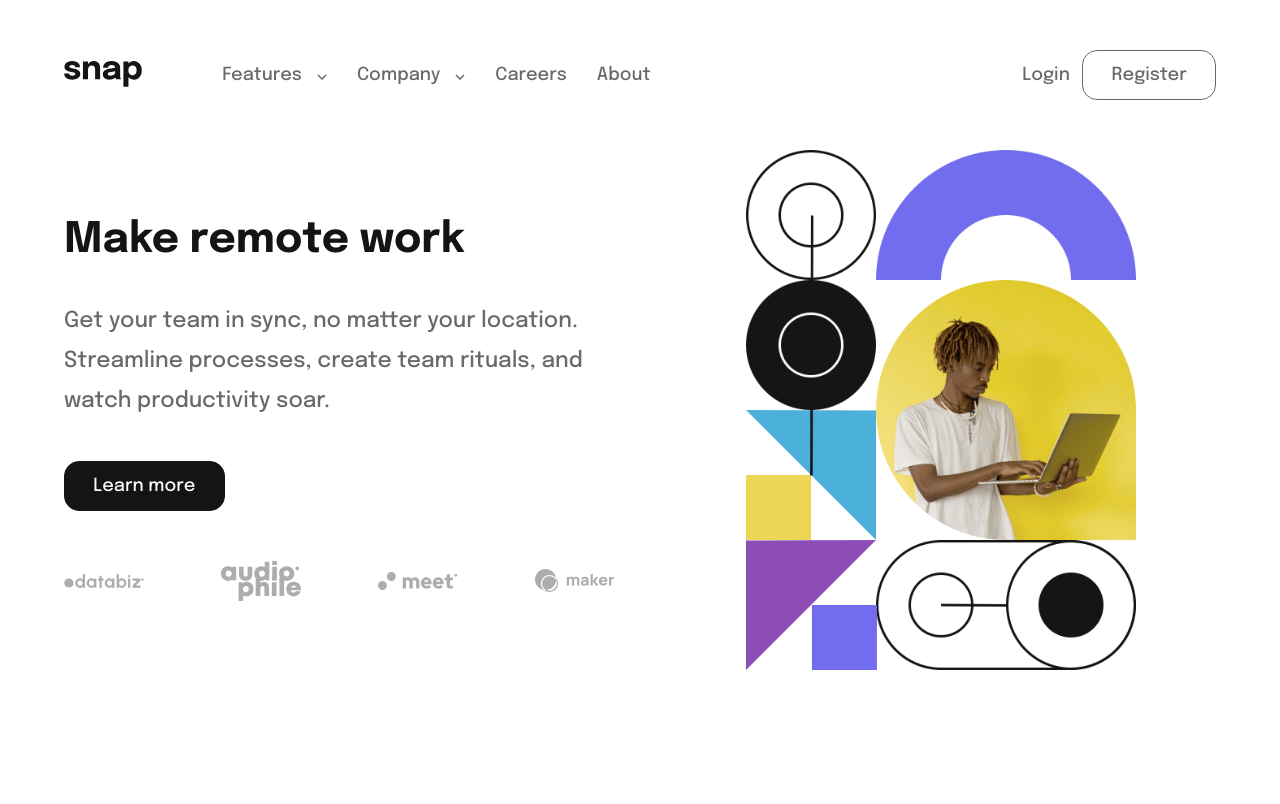
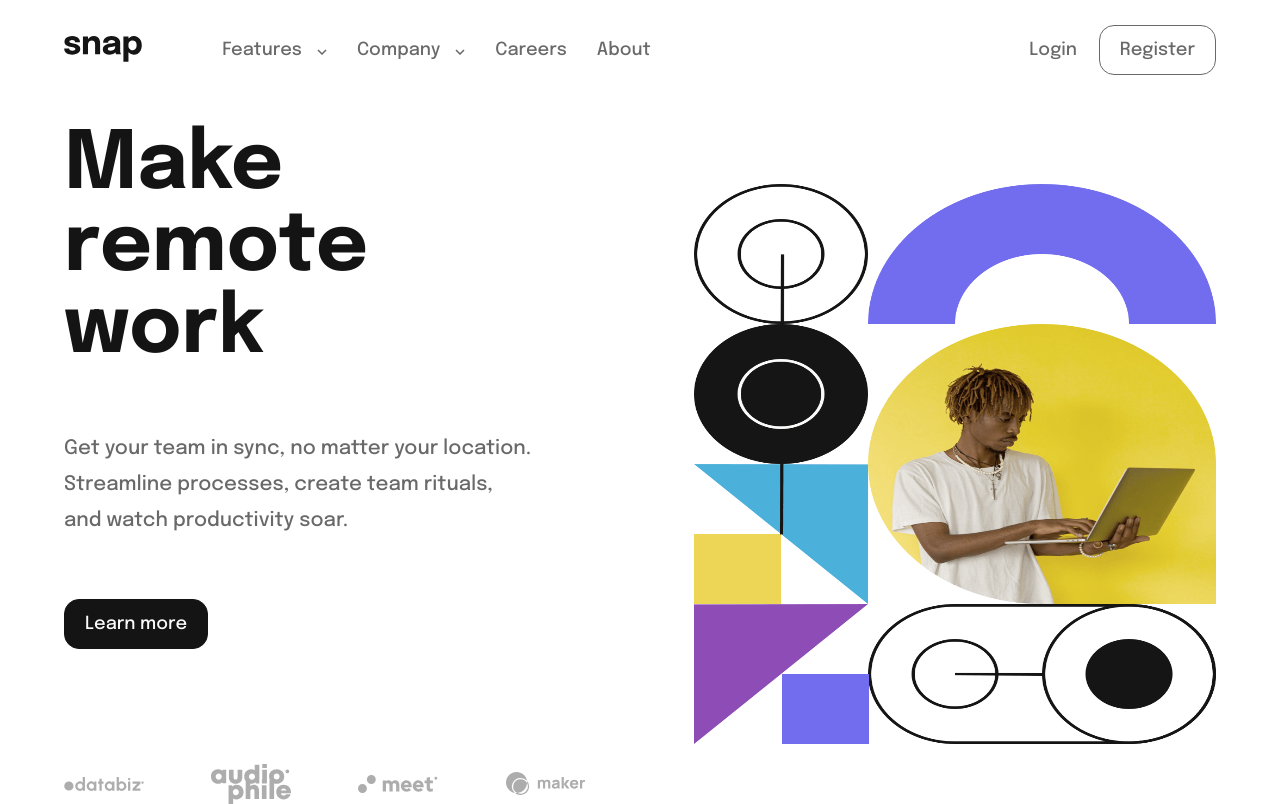
Before and after one commit to Dng120696/intro-section-with-dropdown-navigation, a plain HTML site: page index.html in a window 1280 px wide. Drawn offline with Linux system fonts and the light colour scheme.

Commit message:
change size

```diff
--- a/style.css
+++ b/style.css
@@ -33,7 +33,8 @@ img{
   display: none;
 }
 .main-img img{
-  max-height: 65vh;
+  max-height: 70vh;
+  width: 100vw;
   margin: 0 auto;
 }
 a,.btn,p{
@@ -45,16 +46,16 @@ a:hover{
   color: var(--Almost-Black);
 }
 h1{
-  font-size: clamp(3.5rem,3.8vw,4.2rem);
+  font-size: clamp(3.5rem,6.5vw,8rem);
   font-weight: 700;
   color: var(--Almost-Black);
 }
 p{
   line-height: 1.8;
-  font-size: clamp(1.6rem,2vw,2.2rem);
+  font-size: clamp(1.6rem,2vw,2rem);
 }
 h1,p{
-  margin-bottom: clamp(3rem,3.5vw,4rem);
+  margin-bottom: clamp(3.5rem,5vw,6rem);
 }
 .hidden{
   display: none;
@@ -62,7 +63,7 @@ h1,p{
 /* NAV SECTION */
 .nav{
   width: clamp(30rem,90%,140rem);
-  margin: clamp(4rem,4.5vw,5rem) auto;
+  margin: clamp(1.5rem,2vw,2.5rem) auto  clamp(4rem,4.5vw,5rem);
   justify-content: space-between;
   align-items: center;
 }
@@ -103,7 +104,6 @@ h1,p{
   max-height: 0;
   opacity: 0;
   transition: all 800ms;
-
   overflow: hidden;
 
 }
@@ -166,7 +166,7 @@ h1,p{
 .btn-register,
 .btn-learnmore{
   border-radius: 1.5rem;
-  padding: clamp(1rem,1.2vw,1.5rem) clamp(2rem,2.2vw,3rem);
+  padding: clamp(1rem,1.2vw,1.5rem) clamp(1.5rem,1.6vw,2rem);
 }
 .btn-register:hover{
   border-color: var(--Almost-Black);
@@ -195,7 +195,7 @@ h1,p{
 .container{
   width: clamp(30rem,90%,120rem);
   margin: 0 auto;
-  gap: clamp(4rem,4.5vw,5rem);
+  gap: clamp(5rem,8.5vw,15rem);
   text-align: center;
 }
 .btn-learnmore{
@@ -203,8 +203,7 @@ h1,p{
   background-color: var(--Almost-Black);
   display: inline-block;
   width: inherit;
-
-  margin-bottom: 5rem;
+  margin-bottom: clamp(5rem,9vw,12rem);
   border: 1px solid var(--Almost-Black);
 }
 .btn-learnmore:hover{
@@ -267,7 +266,7 @@ h1,p{
   }
   .btn-login{
     padding: 0;
-    padding-right: 1rem;
+    padding-right: clamp(1rem,1.5vw,2rem);
   }
   .box,.menu-links{
     flex-direction: row;
@@ -288,4 +287,7 @@ h1,p{
   .main-content{
     flex: 1;
   }
+  p{
+    width: 90%;
+  }
 }
```
